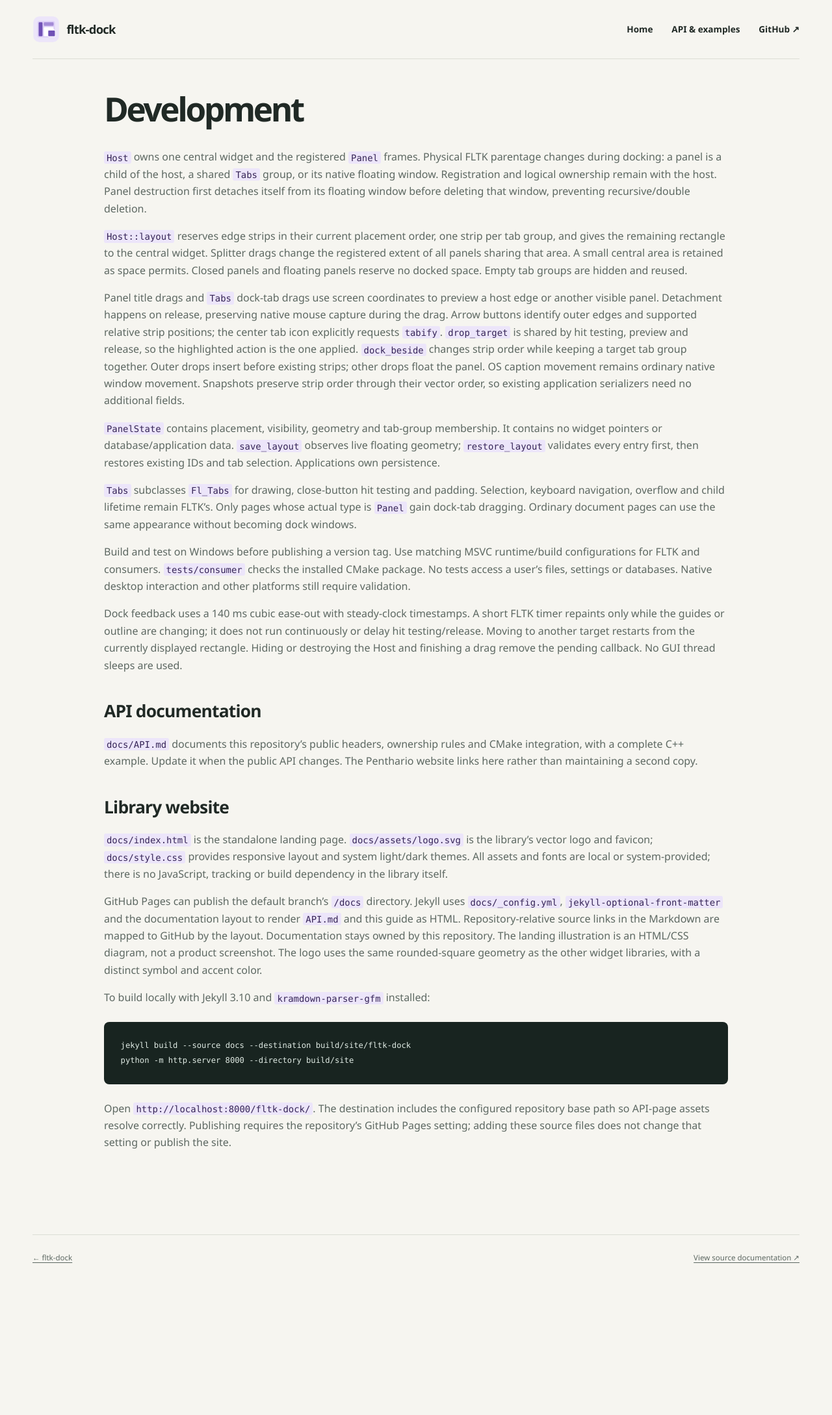
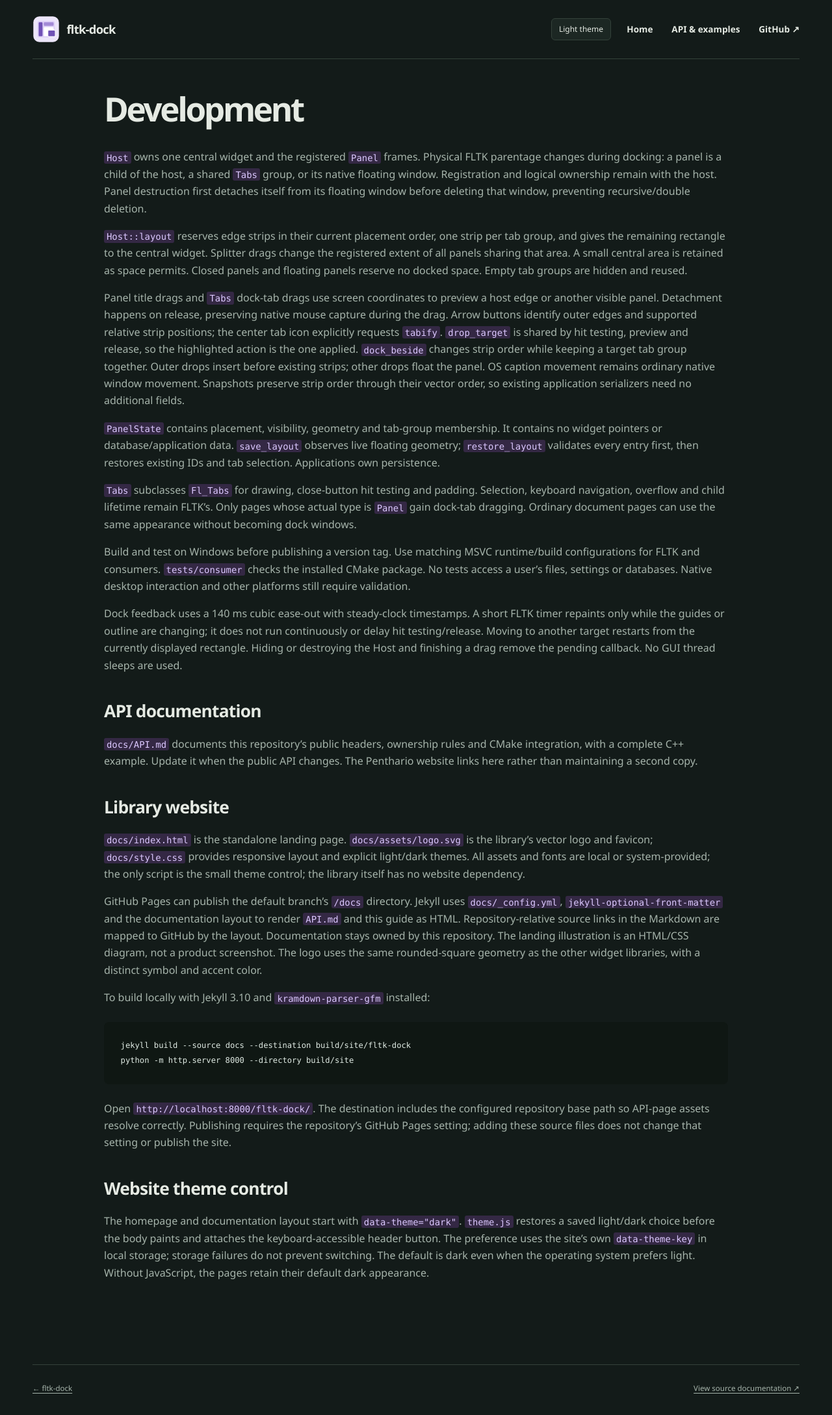
Before and after one commit to hdijkema/fltk-dock, a Jekyll site: the page built from docs/DEVELOPMENT.md, in a window 1280 px wide. Shown: the whole page at 65% size. Built offline with Jekyll 4.4.1, drawn with Linux system fonts in a browser that asks for light colours; our own code applies the rules of GitHub Pages for plain Markdown files; before the commit the page ends 1977 px from its top, so only the background shows below that.

Commit message:
API and documentation.

```diff
--- a/docs/DEVELOPMENT.md
+++ b/docs/DEVELOPMENT.md
@@ -54,8 +54,8 @@ changes. The Penthario website links here rather than maintaining a second copy.
 
 `docs/index.html` is the standalone landing page. `docs/assets/logo.svg` is the
 library's vector logo and favicon; `docs/style.css` provides responsive layout
-and system light/dark themes. All assets and fonts are local or system-provided;
-there is no JavaScript, tracking or build dependency in the library itself.
+and explicit light/dark themes. All assets and fonts are local or system-provided;
+the only script is the small theme control; the library itself has no website dependency.
 
 GitHub Pages can publish the default branch's `/docs` directory. Jekyll uses
 `docs/_config.yml`, `jekyll-optional-front-matter` and the documentation layout
@@ -75,3 +75,12 @@ python -m http.server 8000 --directory build/site
 Open `http://localhost:8000/fltk-dock/`. The destination includes the configured
 repository base path so API-page assets resolve correctly. Publishing requires the repository's GitHub Pages setting;
 adding these source files does not change that setting or publish the site.
+
+## Website theme control
+
+The homepage and documentation layout start with `data-theme="dark"`.
+`theme.js` restores a saved light/dark choice before the body paints and attaches
+the keyboard-accessible header button. The preference uses the site's own
+`data-theme-key` in local storage; storage failures do not prevent switching.
+The default is dark even when the operating system prefers light. Without
+JavaScript, the pages retain their default dark appearance.
--- a/docs/_layouts/documentation.html
+++ b/docs/_layouts/documentation.html
@@ -1,17 +1,19 @@
 <!doctype html>
-<html lang="en">
+<html lang="en" data-theme="dark" data-theme-key="fltk-dock-theme">
 <head>
   <meta charset="utf-8">
   <meta name="viewport" content="width=device-width, initial-scale=1">
   <title>{{ page.title | default: page.name | remove: '.md' | escape }} &middot; {{ site.title | escape }}</title>
   <meta name="description" content="API reference, C++ examples and development documentation for {{ site.title | escape }}.">
   <link rel="icon" href="{{ '/assets/logo.svg' | relative_url }}" type="image/svg+xml">
+  <script src="{{ '/theme.js' | relative_url }}"></script>
   <link rel="stylesheet" href="{{ '/style.css' | relative_url }}">
 </head>
 <body>
   <a class="skip-link" href="#main">Skip to content</a>
   <header class="container site-header">
     <a class="brand" href="{{ '/' | relative_url }}"><img src="{{ '/assets/logo.svg' | relative_url }}" width="42" height="42" alt=""><span>{{ site.title | escape }}</span></a>
+    <button class="theme-toggle" id="theme-toggle" type="button" aria-label="Switch to light theme" hidden>Light theme</button>
     <nav aria-label="Main navigation"><a href="{{ '/' | relative_url }}">Home</a><a href="{{ '/API.html' | relative_url }}">API &amp; examples</a><a href="{{ site.repository_url }}">GitHub &nearr;</a></nav>
   </header>
   <main class="container docs-page" id="main">
--- a/docs/index.html
+++ b/docs/index.html
@@ -1,5 +1,5 @@
 <!doctype html>
-<html lang="en">
+<html lang="en" data-theme="dark" data-theme-key="fltk-dock-theme">
 <head>
   <meta charset="utf-8">
   <meta name="viewport" content="width=device-width, initial-scale=1">
@@ -10,12 +10,14 @@
   <meta property="og:description" content="Give your FLTK application a workspace that fits. Dock, float, group and reopen tool panels around a central document area.">
   <meta property="og:type" content="website">
   <link rel="icon" href="assets/logo.svg" type="image/svg+xml">
+  <script src="theme.js"></script>
   <link rel="stylesheet" href="style.css">
 </head>
 <body>
   <a class="skip-link" href="#main">Skip to content</a>
   <header class="container site-header">
     <a class="brand" href="./"><img src="assets/logo.svg" width="42" height="42" alt=""><span>fltk-dock</span></a>
+    <button class="theme-toggle" id="theme-toggle" type="button" aria-label="Switch to light theme" hidden>Light theme</button>
     <nav aria-label="Main navigation"><a href="#quickstart">Quick start</a><a href="API.html">API &amp; examples</a><a href="https://github.com/hdijkema/fltk-dock">GitHub &nearr;</a></nav>
   </header>
   <main class="container" id="main">
@@ -56,6 +58,6 @@ host-&gt;restore_layout(layout);</code></pre><div class="code-caption">Usage exc
       <div class="reading-links"><a href="API.html">API reference &amp; examples <span>&nearr;</span></a><a href="https://github.com/hdijkema/fltk-dock#readme">Build &amp; installation <span>&nearr;</span></a><a href="https://github.com/hdijkema/fltk-dock/issues">Issues &amp; feedback <span>&nearr;</span></a></div>
     </section>
   </main>
-  <footer class="container site-footer"><span>fltk-dock &middot; <a href="https://github.com/hdijkema/fltk-dock/blob/main/LICENSE">LGPL 2.1</a> &middot; Built for <a href="https://www.fltk.org/">FLTK</a></span><div class="family" aria-label="Related libraries"><a href="https://hdijkema.github.io/fltk-css/">fltk-css</a> <a href="https://hdijkema.github.io/fltk-cell/">fltk-cell</a> <a href="https://hdijkema.github.io/fltk-toolbar/">fltk-toolbar</a></div></footer>
+  <footer class="container site-footer"><span>fltk-dock &middot; <a href="https://github.com/hdijkema/fltk-dock/blob/main/LICENSE">LGPL 2.1</a> &middot; Built for <a href="https://www.fltk.org/">FLTK</a></span><div class="family" aria-label="Related libraries"><a href="https://hdijkema.github.io/fltk-trayicon/">fltk-trayicon</a> <a href="https://hdijkema.github.io/fltk-css/">fltk-css</a> <a href="https://hdijkema.github.io/fltk-cell/">fltk-cell</a> <a href="https://hdijkema.github.io/fltk-toolbar/">fltk-toolbar</a></div></footer>
 </body>
 </html>
--- a/docs/style.css
+++ b/docs/style.css
@@ -1,5 +1,5 @@
 /* Library website: local assets, system fonts, no application dependencies. */
-:root { color-scheme: light dark; --paper:#f6f5f0; --surface:#fffefb; --text:#202925; --muted:#5d6862; --line:#dcded5; --code-bg:#182420; --code-text:#e0ebe4; font-family:"Segoe UI",Arial,sans-serif; line-height:1.65; background:var(--paper); color:var(--text); }
+:root { color-scheme: light; --paper:#f6f5f0; --surface:#fffefb; --text:#202925; --muted:#5d6862; --line:#dcded5; --code-bg:#182420; --code-text:#e0ebe4; font-family:"Segoe UI",Arial,sans-serif; line-height:1.65; background:var(--paper); color:var(--text); }
 * { box-sizing:border-box; }
 body { margin:0; }
 a { color:inherit; text-underline-offset:.22em; }
@@ -123,11 +123,9 @@ pre code { display:block; min-width:max-content; }
 .docs-page pre code { font-size:inherit; }
 .docs-page .highlight { max-width:100%; }
 .docs-page .highlight .c,.docs-page .highlight .c1 { color:#9fbbb0; }
-@media(prefers-color-scheme:dark) {
- :root { --paper:#131b19; --surface:#1c2723; --text:#e5eae3; --muted:#a6b4ab; --line:#34423a; --code-bg:#0f1713; --code-text:#e0ebe4; }
- .button,.sample-button,.check-mark { color:#132019; }
- .swatch-row i { border-color:#fff3; }
-}
+:root[data-theme="dark"] { color-scheme: dark; --paper:#131b19; --surface:#1c2723; --text:#e5eae3; --muted:#a6b4ab; --line:#34423a; --code-bg:#0f1713; --code-text:#e0ebe4; }
+:root[data-theme="dark"] .button, :root[data-theme="dark"] .sample-button, :root[data-theme="dark"] .check-mark { color:#132019; }
+:root[data-theme="dark"] .swatch-row i { border-color:#fff3; }
 @media(max-width:1000px) { .hero { gap:2rem; } .quickstart { gap:2.5rem; } .features { gap:1.5rem; } .mock-toolbar { gap:.6rem; } }
 @media(max-width:760px) {
  .container { width:calc(100% - 2.5rem); }
@@ -148,4 +146,10 @@ pre code { display:block; min-width:max-content; }
 }
 @media(max-width:390px) { .site-header nav { width:100%; justify-content:space-between; } .data-grid { grid-template-columns:76px minmax(0,1fr); } .data-grid>div { padding:.7rem; } .mock-toolbar { gap:.5rem; padding:.8rem; } .shortcut { display:none; } }
 :root { --accent:#7051b6; --soft:#ece5fa; --ink:#352456; }
-@media(prefers-color-scheme:dark) { :root { --accent:#bb9af4; --soft:#342844; --ink:#dcc8ff; } }
+:root[data-theme="dark"] { color-scheme: dark; --accent:#bb9af4; --soft:#342844; --ink:#dcc8ff; }
+
+.theme-toggle { flex-shrink:0; margin-left:auto; padding:.4rem .7rem; border:1px solid var(--line); border-radius:6px; background:var(--surface); color:var(--text); font:inherit; font-size:.75rem; cursor:pointer; white-space:nowrap; }
+.theme-toggle[hidden] { display:none; }
+.theme-toggle:hover { border-color:var(--accent); }
+.theme-toggle:focus-visible { outline:3px solid var(--accent); outline-offset:4px; }
+@media(max-width:760px) { .site-header nav { width:100%; justify-content:space-between; } }
--- /dev/null
+++ b/docs/theme.js
@@ -0,0 +1,51 @@
+// Start dark, restore this site's explicit choice, and keep switching usable
+// when browser privacy settings block local storage.
+class PageTheme {
+  constructor(root) {
+    this.root = root;
+    this.storageKey = root.dataset.themeKey;
+    this.stylesheet = document.getElementById('dark-theme');
+    this.choice = 'dark';
+    this.button = null;
+    try {
+      const saved = localStorage.getItem(this.storageKey);
+      if (saved === 'light' || saved === 'dark') this.choice = saved;
+    } catch {
+      // The default remains usable without browser storage.
+    }
+    this.apply();
+    document.addEventListener('DOMContentLoaded', () => this.attach());
+  }
+
+  // Apply the theme before the body paints, then update the control if attached.
+  apply() {
+    const dark = this.choice === 'dark';
+    this.root.dataset.theme = this.choice;
+    if (this.stylesheet) this.stylesheet.media = dark ? 'all' : 'not all';
+    if (!this.button) return;
+    this.button.textContent = dark ? 'Light theme' : 'Dark theme';
+    this.button.setAttribute('aria-label', dark ? 'Switch to light theme' : 'Switch to dark theme');
+  }
+
+  // Native buttons support keyboard activation; reveal only a working control.
+  attach() {
+    this.button = document.getElementById('theme-toggle');
+    if (!this.button) return;
+    this.button.hidden = false;
+    this.button.addEventListener('click', () => this.toggle());
+    this.apply();
+  }
+
+  // Remember the choice per site without requiring storage for the current page.
+  toggle() {
+    this.choice = this.choice === 'dark' ? 'light' : 'dark';
+    try {
+      localStorage.setItem(this.storageKey, this.choice);
+    } catch {
+      // The current page still switches when storage is blocked.
+    }
+    this.apply();
+  }
+}
+
+new PageTheme(document.documentElement);
```
